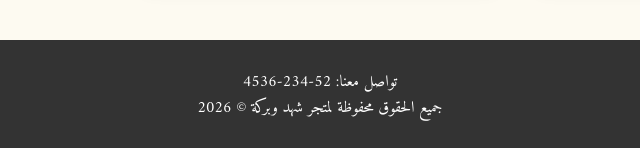
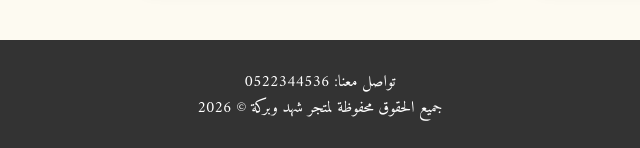
Before and after one commit to Shadi-Younis/HoneyStore, a website: page index.html in a window 1280 px wide. Shown: the part 1329-1477 px from the top of the page, 320-960 px from the left. Drawn offline with Linux system fonts and the light colour scheme.

Commit message:
edited the number

```diff
--- a/index.html
+++ b/index.html
@@ -92,7 +92,7 @@
 </div>
 
 <footer>
-    <p>تواصل معنا: 52-234-4536</p>
+    <p>تواصل معنا: 0522344536 </p>
     <p>جميع الحقوق محفوظة لمتجر شهد وبركة &copy; 2026</p>
 </footer>
 
```
